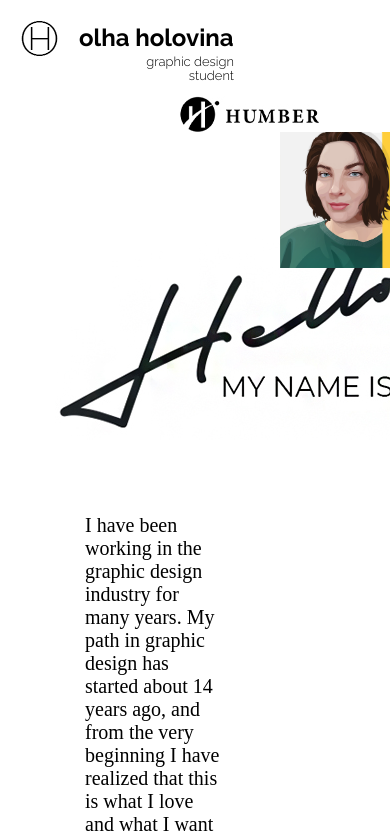
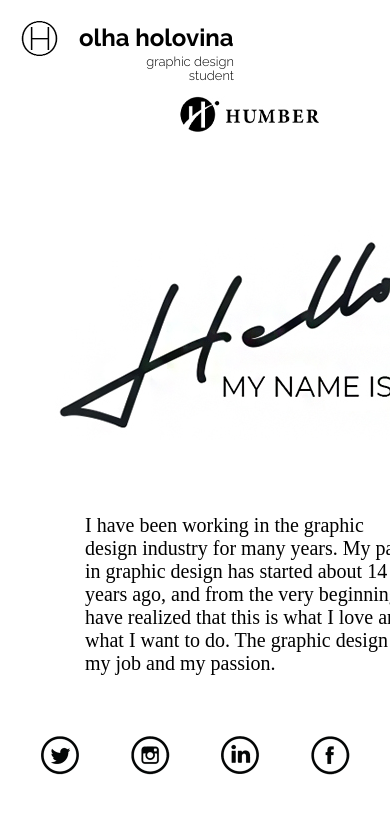
Before and after one commit to OlhaHolovina/react-components-assifnment-1, a React (Create React App) app: page / in a window 390 px wide. Shown: the top 838 px of the page. Built offline with nearby package versions, Linux system fonts and the light colour scheme.

Commit message:
mobile fixes

```diff
--- a/src/components/Aside/style.css
+++ b/src/components/Aside/style.css
@@ -12,3 +12,13 @@
   padding-top: 40px;
   text-decoration: none;
 }
+
+@media screen and (max-width: 900px) {
+  #footer-contacts {
+    display: none;
+  }
+
+  .content {
+    width: 100%;
+  }
+}
--- a/src/components/Footer/style.css
+++ b/src/components/Footer/style.css
@@ -23,3 +23,14 @@ footer {
   float: right;
   margin-top: 30px;
 }
+
+@media screen and (max-width: 900px) {
+  #footer-contacts {
+    display: none;
+  }
+
+  footer {
+    background: none;
+    padding-left: 10px;
+  }
+}
--- a/src/components/ProfileImg/style.css
+++ b/src/components/ProfileImg/style.css
@@ -3,3 +3,9 @@
   object-fit: contain;
   padding-left: 30px;
 }
+
+@media screen and (max-width: 900px) {
+  .profile-img {
+    display: none;
+  }
+}
```
